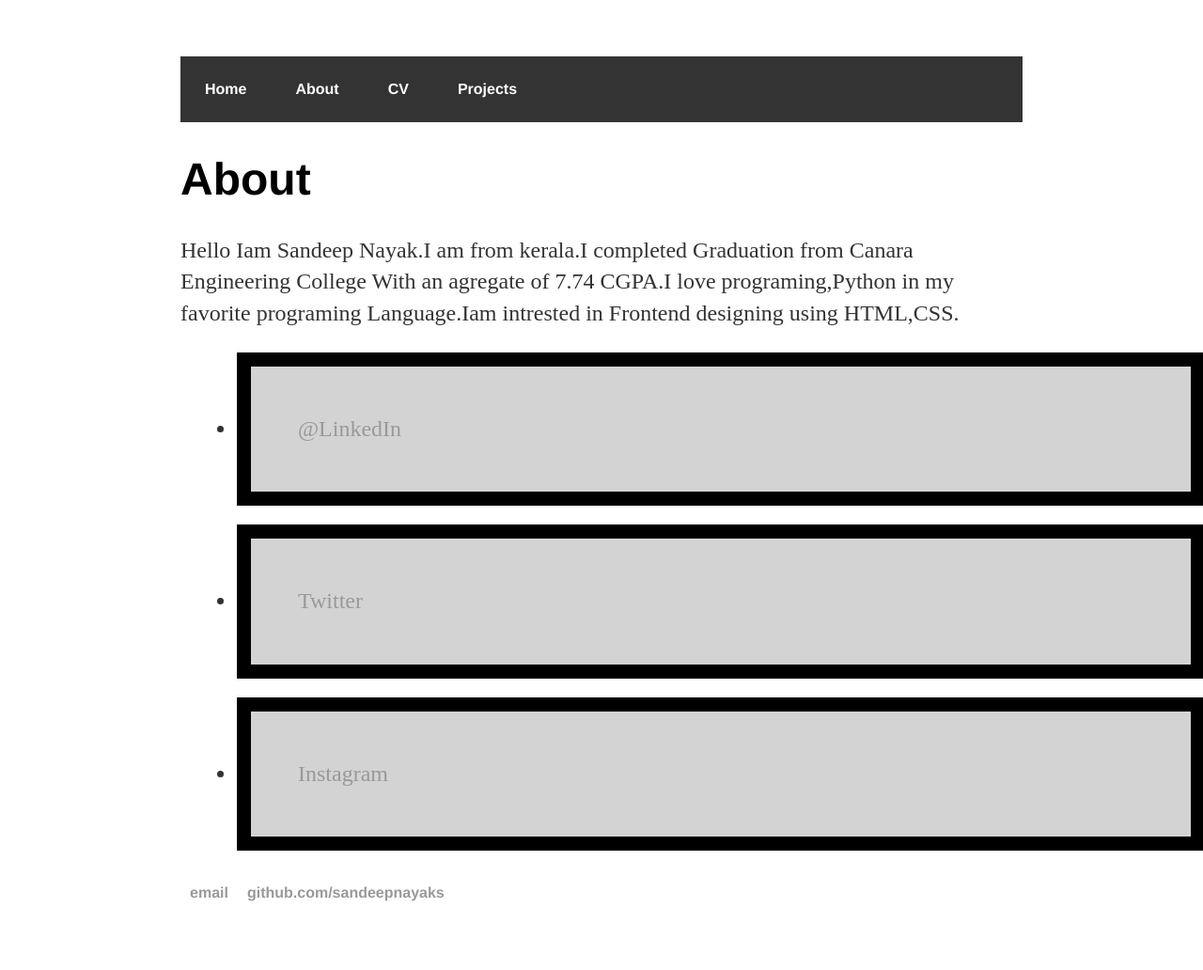
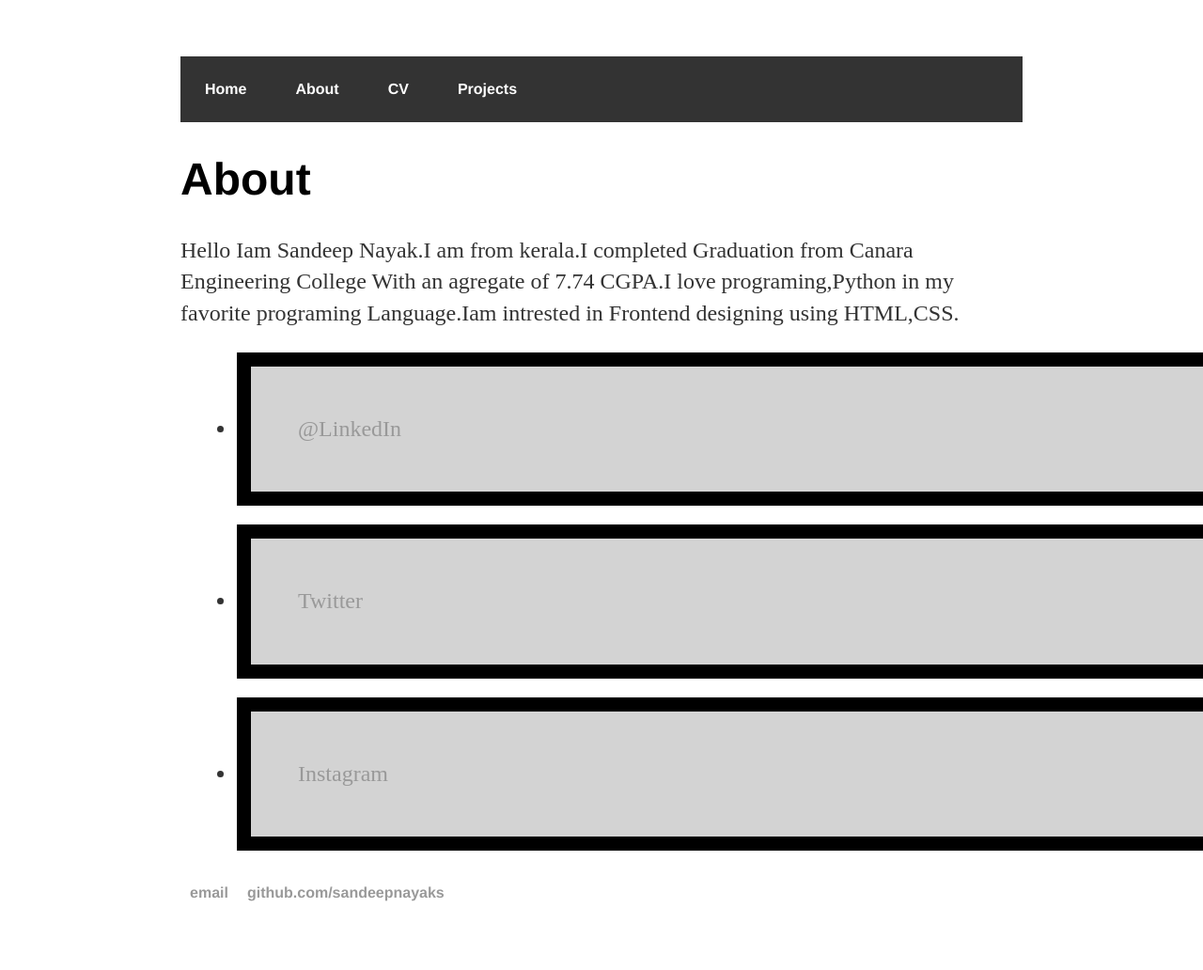
Before and after one commit to sandeepnayaks/sandeepnayaks.github.io, a Jekyll site: the page built from about/index.html, in a window 1280 px wide. Shown: the whole page at 94% size. Built offline with Jekyll 4.4.1, drawn with Linux system fonts in a browser that asks for light colours.

Commit message:
Update main.css

```diff
--- a/css/main.css
+++ b/css/main.css
@@ -18,7 +18,7 @@
 
 
  div ul li{background-color: lightgrey;
-  width: 900px;
+  width: 1000px;
   border: 15px solid black;
   padding: 50px;
   margin: 20px;
```
